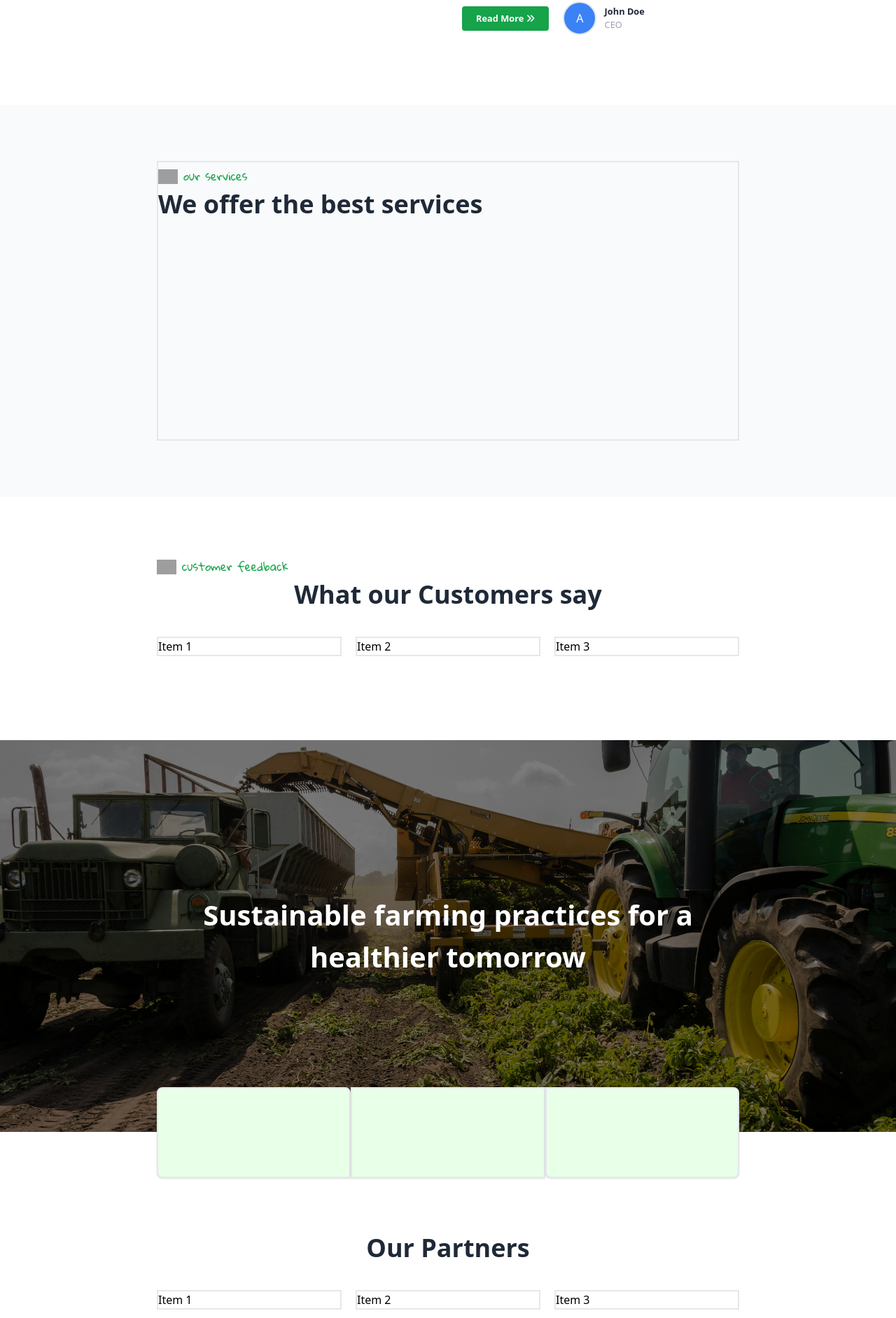
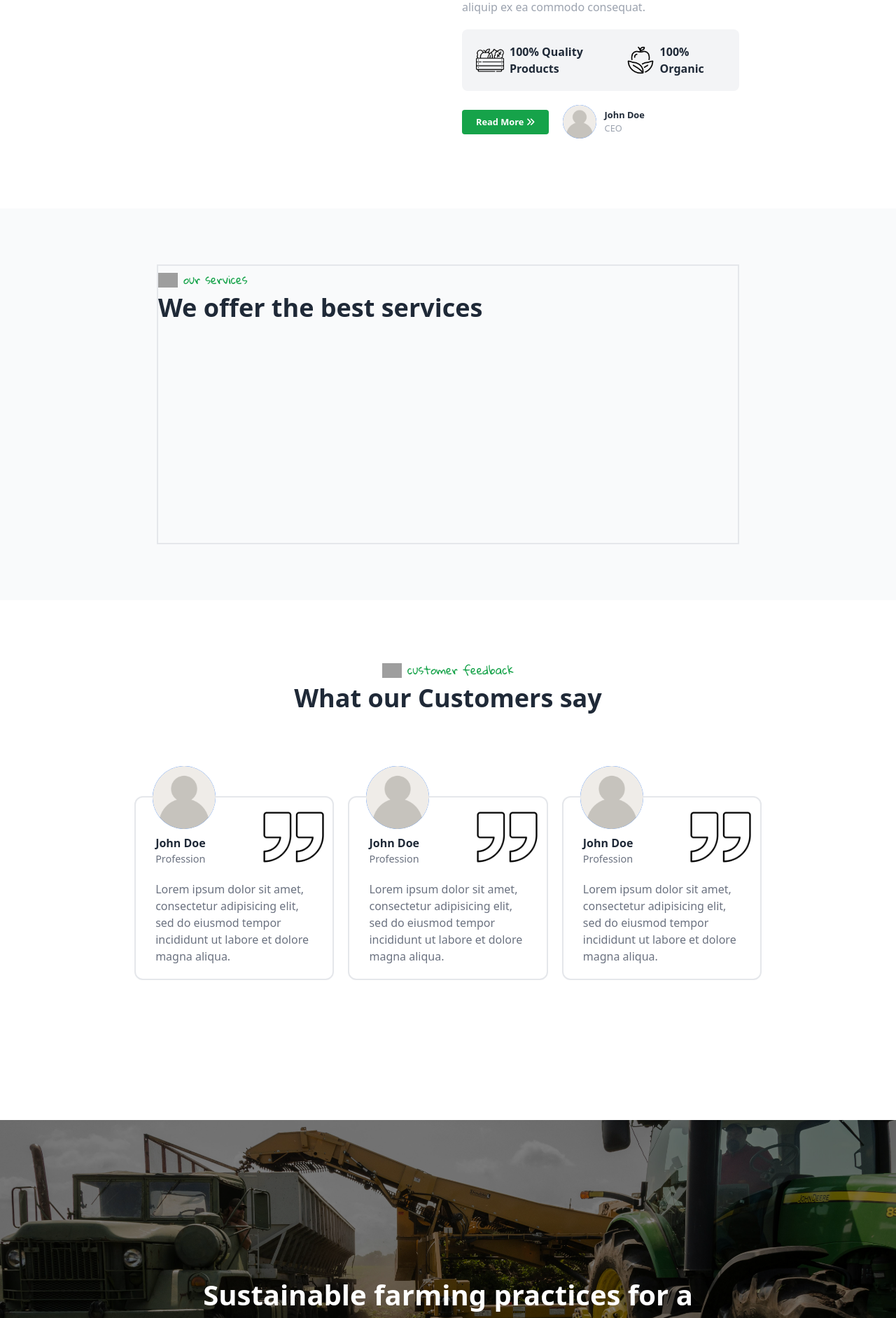
Before and after one commit to wilfredofficial63854/billal-enterprise, a PHP site: page / in a window 1280 px wide. Shown: the part 1323-3207 px from the top of the page at 70% size. Run offline with PHP 8.4, Linux system fonts and the light colour scheme; some libraries are stand-ins or nearby versions; grey boxes are pictures that could not be loaded.

Commit message:
Update to images and headers

```diff
--- a/css/output.css
+++ b/css/output.css
@@ -772,6 +772,11 @@ video {
   margin-bottom: 10vh;
 }
 
+.my-\[15vh\] {
+  margin-top: 15vh;
+  margin-bottom: 15vh;
+}
+
 .my-\[5vh\] {
   margin-top: 5vh;
   margin-bottom: 5vh;
@@ -793,6 +798,10 @@ video {
   margin-left: 0.7rem;
 }
 
+.ml-\[1\.5rem\] {
+  margin-left: 1.5rem;
+}
+
 .mr-2 {
   margin-right: 0.5rem;
 }
@@ -805,8 +814,16 @@ video {
   margin-top: 0.5rem;
 }
 
+.mt-\[-45px\] {
+  margin-top: -45px;
+}
+
 .mt-\[-4rem\] {
   margin-top: -4rem;
+}
+
+.mr-\[10px\] {
+  margin-right: 10px;
 }
 
 .box-border {
@@ -936,6 +953,10 @@ video {
   height: 60vh;
 }
 
+.h-\[90px\] {
+  height: 90px;
+}
+
 .h-full {
   height: 100%;
 }
@@ -952,6 +973,10 @@ video {
   min-height: 130px;
 }
 
+.min-h-\[200px\] {
+  min-height: 200px;
+}
+
 .min-h-\[400px\] {
   min-height: 400px;
 }
@@ -968,6 +993,10 @@ video {
   width: 1.75rem;
 }
 
+.w-8 {
+  width: 2rem;
+}
+
 .w-9 {
   width: 2.25rem;
 }
@@ -984,6 +1013,10 @@ video {
   width: 90%;
 }
 
+.w-\[90px\] {
+  width: 90px;
+}
+
 .w-\[this-is\\\\\] {
   width: this-is\\;
 }
@@ -998,6 +1031,14 @@ video {
 
 .w-full {
   width: 100%;
+}
+
+.max-w-\[40px\] {
+  max-width: 40px;
+}
+
+.max-w-full {
+  max-width: 100%;
 }
 
 .flex-shrink {
@@ -1868,6 +1909,14 @@ video {
   border-radius: 9999px;
 }
 
+.rounded-lg {
+  border-radius: 0.5rem;
+}
+
+.rounded-xl {
+  border-radius: 0.75rem;
+}
+
 .rounded-b {
   border-bottom-right-radius: 0.25rem;
   border-bottom-left-radius: 0.25rem;
@@ -2029,6 +2078,11 @@ video {
   border-color: rgb(107 114 128 / var(--tw-border-opacity));
 }
 
+.border-green-600 {
+  --tw-border-opacity: 1;
+  border-color: rgb(22 163 74 / var(--tw-border-opacity));
+}
+
 .bg-\[\#17b978\] {
   --tw-bg-opacity: 1;
   background-color: rgb(23 185 120 / var(--tw-bg-opacity));
@@ -2054,6 +2108,11 @@ video {
   background-color: rgb(59 130 246 / var(--tw-bg-opacity));
 }
 
+.bg-gray-100 {
+  --tw-bg-opacity: 1;
+  background-color: rgb(243 244 246 / var(--tw-bg-opacity));
+}
+
 .bg-gray-50 {
   --tw-bg-opacity: 1;
   background-color: rgb(249 250 251 / var(--tw-bg-opacity));
@@ -2201,6 +2260,14 @@ video {
      object-fit: scale-down;
 }
 
+.p-5 {
+  padding: 1.25rem;
+}
+
+.p-\[3px\] {
+  padding: 3px;
+}
+
 .px-1 {
   padding-left: 0.25rem;
   padding-right: 0.25rem;
@@ -2411,6 +2478,11 @@ video {
 .text-gray-400 {
   --tw-text-opacity: 1;
   color: rgb(156 163 175 / var(--tw-text-opacity));
+}
+
+.text-gray-500 {
+  --tw-text-opacity: 1;
+  color: rgb(107 114 128 / var(--tw-text-opacity));
 }
 
 .text-gray-800 {
@@ -2911,6 +2983,10 @@ video {
     width: 65%;
   }
 
+  .sm\:w-\[70\%\] {
+    width: 70%;
+  }
+
   .sm\:grid-cols-10 {
     grid-template-columns: repeat(10, minmax(0, 1fr));
   }
@@ -2929,6 +3005,10 @@ video {
 
   .sm\:rounded-tl-lg {
     border-top-left-radius: 0.5rem;
+  }
+
+  .sm\:rounded-tr-\[0\] {
+    border-top-right-radius: 0;
   }
 
   .sm\:rounded-tr-lg {
--- a/index.html
+++ b/index.html
@@ -57,7 +57,7 @@
       </nav>
 
       <!-- Banner -->
-      <section style="background-image: url('image/img3.jpg');" class="image-container w-full h-[60vh] sm:h-[90vh]">
+      <section style="background-image: url('image/img3.jpg');" class="img-container w-full h-[60vh] sm:h-[90vh]">
         <div class="inset-0 w-full h-full bg-black bg-opacity-50 flex items-center justify-center">
           <div class="w-[80%] sm:w-[65%]">
             <h1 class="text-white text-[3rem] sm:text-[4rem] font-bold w-[80%] sm:w-[50%]"> Agro Business Services </h1>
@@ -94,16 +94,35 @@
       <!-- About Us -->
       <section class="mx-auto w-[80%] sm:w-[65%] my-[10vh] gap-10 grid grid-cols-1 sm:grid-cols-10">
         <div class="col-span-5">
-          Image
+          <img src="image/cm2.png" class="max-w-full"/>
         </div>
 
         <div class="col-span-5">
+          <h1 class="mini-header my-2 text-green-600 flex items-center">
+            <span class="mr-2 p-[3px] w-8 rounded-full flex items-center justify-center border-2 border-green-600">
+              <img src="image/maple-leaf.png" class="max-w-full" />
+            </span>
+            <span class="">about company </span>
+          </h1>
+
           <h1 class="text-gray-800 text-4xl font-bold my-5"> Agriculture & Farming Organic Products </h1>
           <p class="my-2 text-gray-400">
             Lorem ipsum dolor sit amet, consectetur adipisicing elit, sed do eiusmod tempor incididunt
             ut labore et dolore magna aliqua. Ut enim ad minim veniam, quis nostrud exercitation
             ullamco laboris nisi ut aliquip ex ea commodo consequat.
           </p>
+
+          <div class="my-5 w-full rounded-lg p-5 bg-gray-100 flex items-center">
+            <div class="flex items-center mr-[10px]">
+              <img src="image/vegetables.png" class="max-w-[40px] mr-2"/>
+              <h3 class="font-bold text-gray-800"> 100% Quality Products </h3>
+            </div>
+
+            <div class="flex items-center">
+              <img src="image/organic-food.png" class="max-w-[40px] mr-2"/>
+              <h3 class="font-bold text-gray-800"> 100% Organic </h3>
+            </div>
+          </div>
 
           <div class="my-5 flex items-center">
             <a href="#" class="mr-5 text-[0.8rem] py-2 px-5 rounded text-white bg-green-600 font-semibold transition hover:bg-green-800">
@@ -112,8 +131,8 @@
              </a>
 
              <div class="flex items-center">
-               <span class="rounded-full bg-blue-500 text-white flex items-center border-2 justify-center w-12 h-12">
-                A
+               <span class="rounded-full overflow-hidden bg-blue-500 text-white flex items-center justify-center w-12 h-12">
+                <img src="image/user.png" class="max-w-full" />
               </span>
 
               <span class="ml-[0.7rem] text-[0.8rem]">
@@ -151,26 +170,65 @@
 
       <!-- Testimonials -->
         <section class="w-full bg-white py-[10vh]">
-          <div class="w-[80%] sm:w-[65%] mx-auto">
+          <div class="w-[80%] sm:w-[70%] mx-auto">
             <div class="text-center w-full">
-              <h1 class="mini-header my-2 text-green-600 flex items-center">
+              <h1 class="mini-header my-2 text-green-600 flex items-center justify-center">
                 <img src="image/leaves.png" class="w-7 mr-2" />
                 <span class="">customer feedback </span>
               </h1>
               <h1 class="text-gray-800 text-4xl font-bold"> What our Customers say </h1>
             </div>
 
-            <div class="w-full gap-5 grid grid-cols-1 sm:grid-cols-6 my-[5vh]">
-              <div class="col-span-2 border-2">
-                Item 1
+            <div class="w-full gap-5 grid grid-cols-1 sm:grid-cols-6 my-[15vh]">
+              <!-- Card 1 -->
+              <div style="background-position: top right; background-size: 40%; background-image: url('image/ux.png');" class="bg-opacity-50 img-container col-span-2 border-2 min-h-[200px] rounded-xl">
+                <div class="mt-[-45px] overflow-hidden ml-[1.5rem] rounded-full bg-blue-500 text-white flex items-center justify-center w-[90px] h-[90px]">
+                  <img src="image/user.png" class="max-w-full" />
+                </div>
+
+                <div class="w-[80%] mx-auto my-2">
+                  <h3 class="font-semibold text-gray-800"> John Doe </h3>
+                  <h4 class="text-gray-500 text-[0.9rem]"> Profession </h4>
+
+                  <p class="text-gray-500 my-5">
+                    Lorem ipsum dolor sit amet, consectetur adipisicing elit, sed do eiusmod tempor incididunt ut
+                    labore et dolore magna aliqua.
+                  </p>
+                </div>
               </div>
 
-              <div class="col-span-2 border-2">
-                Item 2
+              <!-- Card 2-->
+              <div style="background-position: top right; background-size: 40%; background-image: url('image/ux.png');" class="bg-opacity-50 img-container col-span-2 border-2 min-h-[200px] rounded-xl">
+                <div class="mt-[-45px] overflow-hidden ml-[1.5rem] rounded-full bg-blue-500 text-white flex items-center justify-center w-[90px] h-[90px]">
+                  <img src="image/user.png" class="max-w-full" />
+                </div>
+
+                <div class="w-[80%] mx-auto my-2">
+                  <h3 class="font-semibold text-gray-800"> John Doe </h3>
+                  <h4 class="text-gray-500 text-[0.9rem]"> Profession </h4>
+
+                  <p class="text-gray-500 my-5">
+                    Lorem ipsum dolor sit amet, consectetur adipisicing elit, sed do eiusmod tempor incididunt ut
+                    labore et dolore magna aliqua.
+                  </p>
+                </div>
               </div>
 
-              <div class="col-span-2 border-2">
-                Item 3
+              <!-- Card 3 -->
+              <div style="background-position: top right; background-size: 40%; background-image: url('image/ux.png');" class="bg-opacity-50 img-container col-span-2 border-2 min-h-[200px] rounded-xl">
+                <div class="mt-[-45px] overflow-hidden ml-[1.5rem] rounded-full bg-blue-500 text-white flex items-center justify-center w-[90px] h-[90px]">
+                  <img src="image/user.png" class="max-w-full" />
+                </div>
+
+                <div class="w-[80%] mx-auto my-2">
+                  <h3 class="font-semibold text-gray-800"> John Doe </h3>
+                  <h4 class="text-gray-500 text-[0.9rem]"> Profession </h4>
+
+                  <p class="text-gray-500 my-5">
+                    Lorem ipsum dolor sit amet, consectetur adipisicing elit, sed do eiusmod tempor incididunt ut
+                    labore et dolore magna aliqua.
+                  </p>
+                </div>
               </div>
             </div>
           </div>
@@ -187,7 +245,7 @@
 
         <!-- Features -->
         <section class="w-[80%] sm:w-[65%] mx-auto mt-[-4rem] grid grid-cols-1 sm:grid-cols-6">
-          <div class="col-span-2 bg-[#e8ffe8] border-2 min-h-[130px] shadow rounded-tl-lg rounded-tr-lg sm:rounded-bl-lg">
+          <div class="col-span-2 bg-[#e8ffe8] border-2 min-h-[130px] shadow rounded-tl-lg rounded-tr-lg sm:rounded-tr-[0] sm:rounded-bl-lg">
 
           </div>
 
```
Also changed, not shown: image/maple-leaf.png (added), image/organic-food.png (added), image/user.png (added), image/ux.png (added), image/vegetables.png (added), 1 other file.
